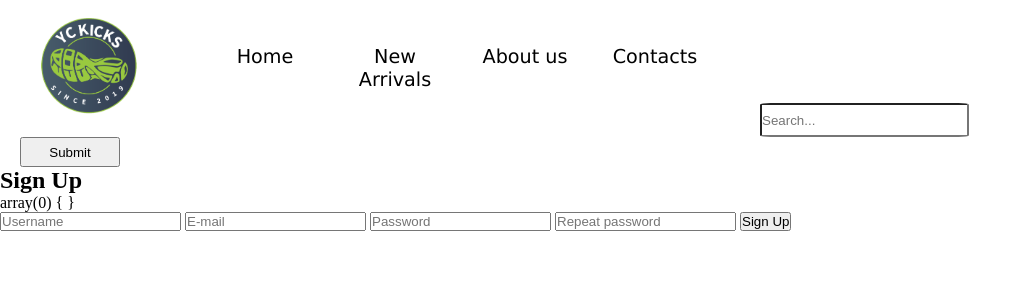
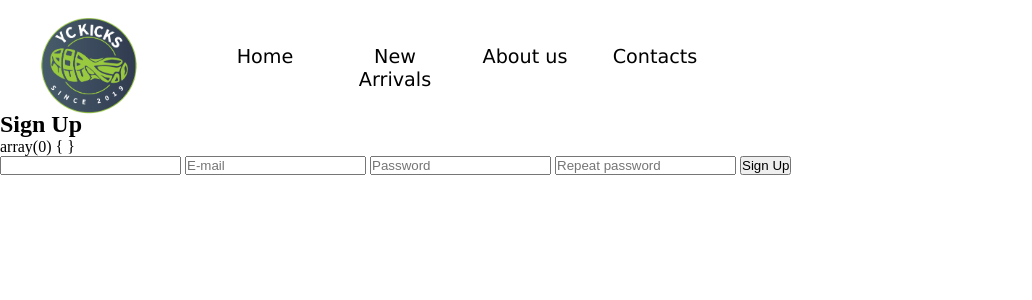
Before and after one commit to bigyanyo/YC-Kicks, a PHP site: page /signup.php in a window 1280 px wide. Shown: the top 300 px of the page, without its empty margins (0-1032 px from the left). Run offline with PHP 8.4, Linux system fonts and the light colour scheme.

Commit message:
Fixed some errors

```diff
--- a/Login-Register/index.html
+++ b/Login-Register/index.html
@@ -14,12 +14,13 @@
 		     	<button type="button" class="toggle-btn" onclick="signup()">Sign Up</button>
 		     </div>
 		     <form id="Login"   class="input-group">
-		     	<input type="text" class="input-field" placeholder="Email" required>
+		     	<input type="text" class="input-field" placeholder="Username/E-mail" required>
 		     	<input type="text" class="input-field" placeholder="Password" required>
 		        <button type="submit" class="submit-btn">Log In</button>
 		     </form>
 		     <form id="Signup" class="input-group">
-		     	<input type="text" class="input-field" placeholder="Email" required>
+				<input type="text" class="input-field" placeholder="Username" required>
+		     	<input type="text" class="input-field" placeholder="E-mail" required>
 		     	<input type="text" class="input-field" placeholder="Password" required>
 		     	<input type="text" class="input-field" placeholder="Confirm Password" required>
 		        <button type="submit" class="submit-btn">Sign Up</button>
--- a/header.php
+++ b/header.php
@@ -5,6 +5,9 @@
 <html lang="en">
 <head>
     <meta charset="UTF-8">
+    <meta name="author" content="Bigyan Bista, Sushant Rahapal, Susant Basnet">
+    <meta name="keywords" content="YC Kicks, Shoes">
+    <meta name="description" content="Shoe Shop">
     <meta name="viewport" content="width=device-width, initial-scale=1.0">
     <title>YC KICKS</title>
     <link rel="stylesheet" href="css/style.css">
@@ -24,12 +27,6 @@
                 <li><a href="#">About us</a></li>
                 <li><a href="#">Contacts</a></li>
             </ul>
-            <div class="afterNav">
-                <form action="#" method="get">
-                    <input class="search" type="text" name="searchItems" placeholder="Search...">
-                    <button class="search" type="submit" name="search-submit">Submit</button>
-                </form>
-            </div>
         </nav>
 
     </header>
--- a/signup.php
+++ b/signup.php
@@ -33,7 +33,7 @@
                     }
                 ?>
                 <form action="phpOnly/psignup.php" method="post">
-                    <input type="text" name="uid" placeholder="Username">
+                    <input type="text" name="uid" p laceholder="Username">
                     <input type="text" name="email" placeholder="E-mail">
                     <input type="password" name="pwd" placeholder="Password">
                     <input type="password" name="pwd-repeat" placeholder="Repeat password">
```
